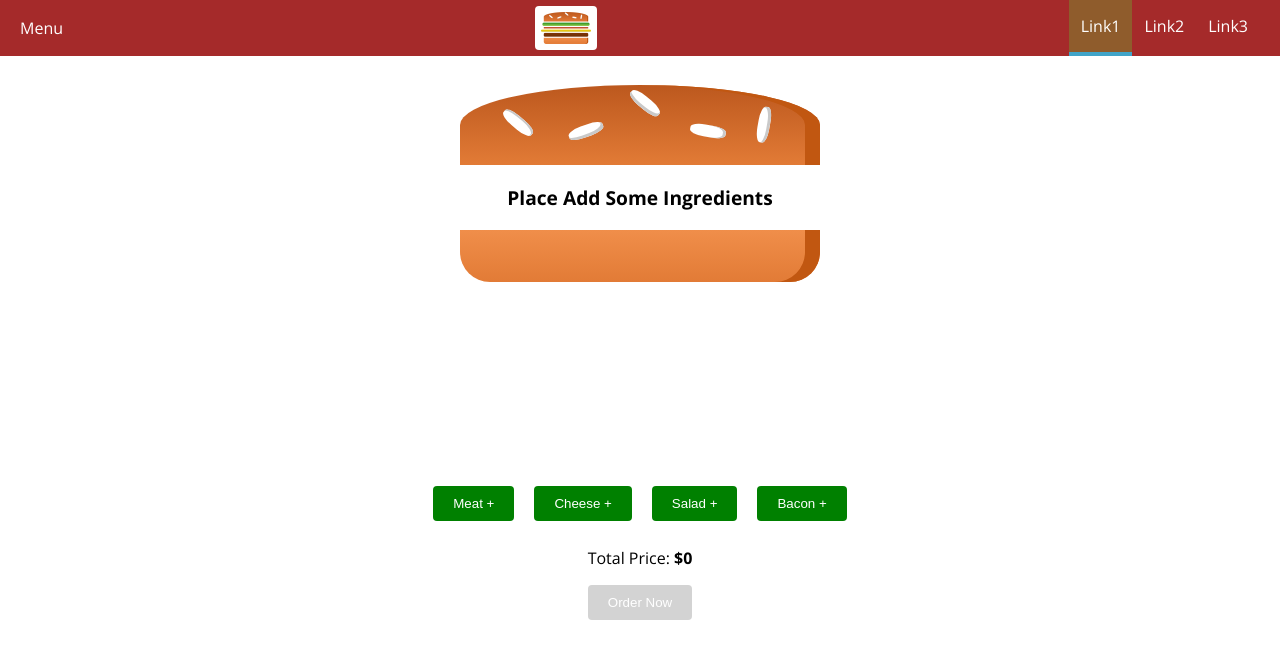
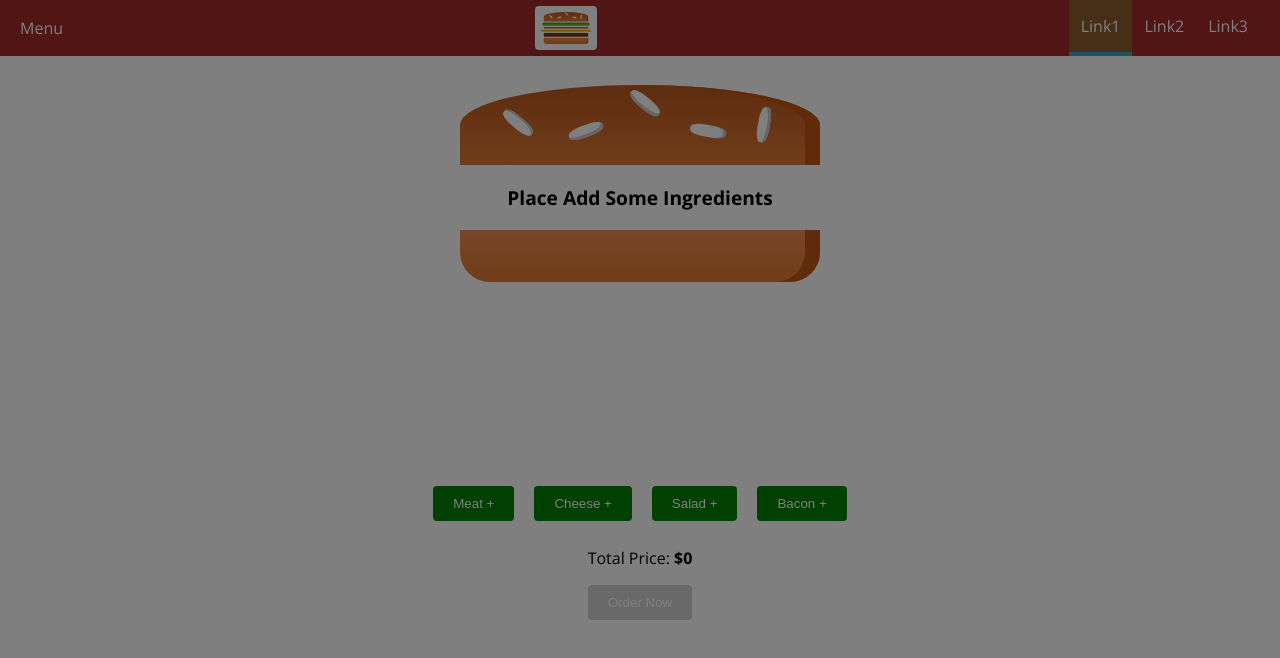
Before and after one commit to Creanick/burger-builder, a React (Create React App) app: page / in a window 1280 px wide. Shown: the top 658 px of the page. Built offline with nearby package versions, Linux system fonts and the light colour scheme.

Commit message:
added backdrop to side drawer

```diff
--- a/src/components/backdrop/backdrop.tsx
+++ b/src/components/backdrop/backdrop.tsx
@@ -1,9 +1,14 @@
 import styled from "styled-components";
 
-const BackDrop = styled.div`
+const BackDrop = styled.div<{show?:boolean}>`
     width: 100%;
     height: 100%;
     background: black;
     opacity: 0.5;
+    position: fixed;
+    left: 0;
+    top: 0;
+    z-index: 100;
+    display: ${props=>props.show?"block":"none"};
 `;
 export default BackDrop;
--- a/src/components/side_drawer/side_drawer.tsx
+++ b/src/components/side_drawer/side_drawer.tsx
@@ -1,5 +1,6 @@
-import React from 'react';
+import React, { Fragment } from 'react';
 import styled from 'styled-components';
+import BackDrop from '../backdrop/backdrop';
 import Logo from '../logo/logo';
 import Nav from '../navigation/toolbar/nav/nav';
 
@@ -22,6 +23,8 @@ const Wrapper = styled.div<SideDrawerProps>`
     }
 `;
 const SideDrawer:React.FunctionComponent = (props)=>(
+    <Fragment>
+        <BackDrop show onClick={()=>console.log("clicked drop")}/>
         <Wrapper>
             <div style={{height: "6%"}}>
             <Logo/>
@@ -29,6 +32,7 @@ const SideDrawer:React.FunctionComponent = (props)=>(
             <br/>
             <Nav/>
         </Wrapper>
+    </Fragment>
 );
 
 export default SideDrawer;
```
Lines whose indentation alone changed are shown as unchanged.
